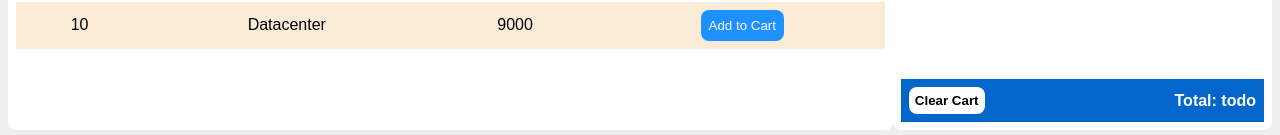
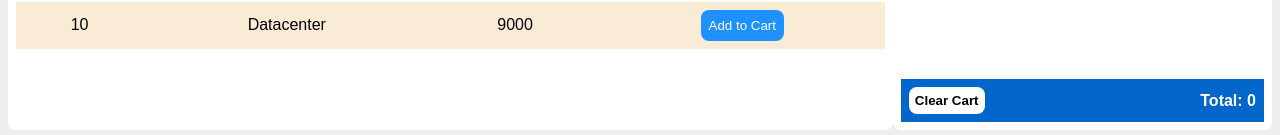
Before and after one commit to adithya-s-sekhar/shopping-cart, a React (Vite) app: page / in a window 1280 px wide. Shown: the part 662-797 px from the top of the page. Built offline with nearby package versions, Linux system fonts and the light colour scheme.

Commit message:
CartList: Show total price

```diff
--- a/src/components/CartList/CartList.jsx
+++ b/src/components/CartList/CartList.jsx
@@ -29,6 +29,8 @@ const CartList = ({ children }) => {
         displayCart.push({...obj});
     }
   }
+
+  const total = displayCart.reduce((accumulator, product) => accumulator + product.price * product.count, 0);
 
   return (
     <div className="cart-list">
@@ -62,7 +64,7 @@ const CartList = ({ children }) => {
             Clear Cart
           </button>
         </div>
-        <div className="cart-list-footer-total">Total: todo</div>
+        <div className="cart-list-footer-total">Total: {total}</div>
       </div>
     </div>
   );
```
